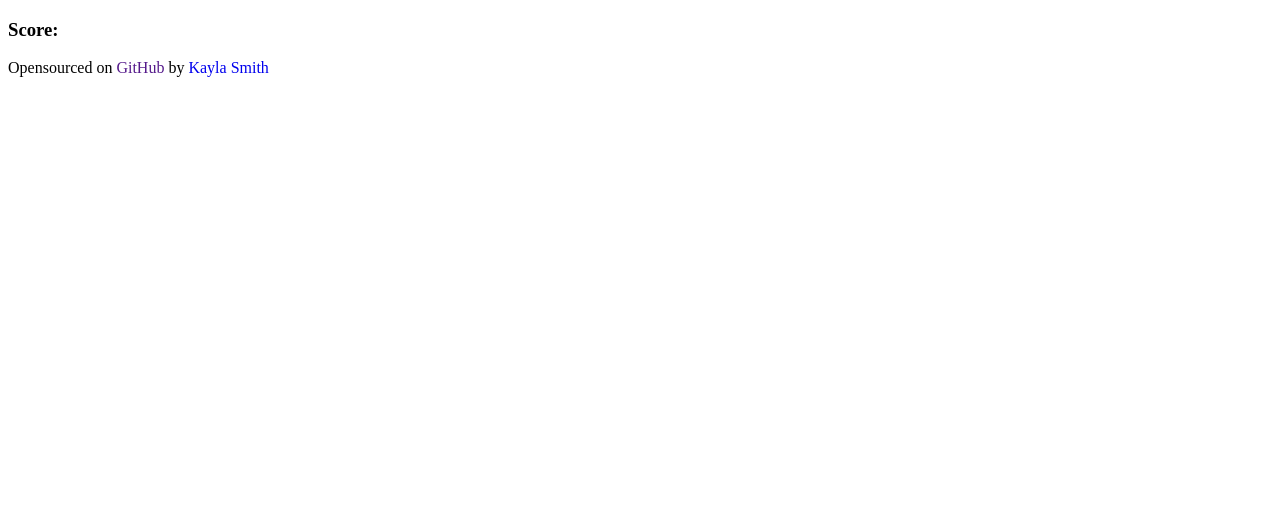
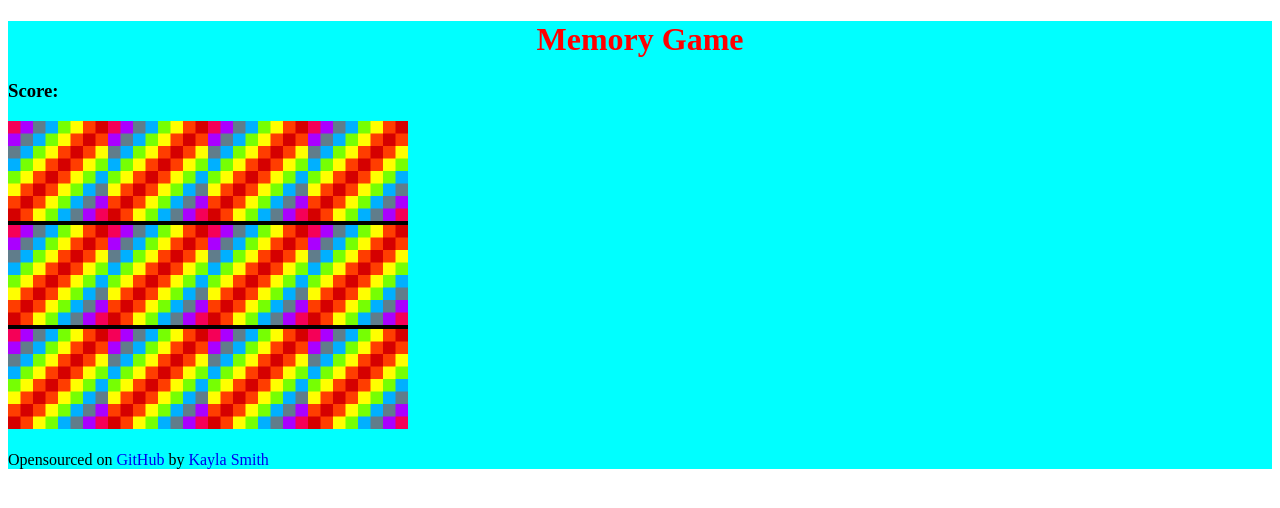
Before and after one commit to Kaylaesmith1/memory-game, a plain HTML site: page index.html in a window 1280 px wide. Drawn offline with Linux system fonts and the light colour scheme.

Commit message:
js and styling
Functions to create board; card array
Minimal styling

```diff
--- a/index.html
+++ b/index.html
@@ -9,11 +9,12 @@
   </head>
   <body>
     <div class="container">
+      <h1>Memory Game</h1>
     <h3>Score: <span id="result"></span></h3>
-    <div id="grid"></div>
+    <div class="grid"></div>
     <script src="memory.js"></script>
   </body>
-  <footer class="footer">Opensourced on <a href="" target="_blank" rel="noreferrer" class="github">GitHub</a> by <a href="https://www.linkedin.com/in/kayla-smith-ab1595101/?locale=en_US" target="_blank" rel="noreferrer" class="linkedin">Kayla Smith</a></footer>
+  <footer class="footer">Opensourced on <a href="https://github.com/Kaylaesmith1/memory-game" target="_blank" rel="noreferrer" class="github">GitHub</a> by <a href="https://www.linkedin.com/in/kayla-smith-ab1595101/?locale=en_US" target="_blank" rel="noreferrer" class="linkedin">Kayla Smith</a></footer>
   </div>
   </body>
 </html>
--- a/memory.css
+++ b/memory.css
@@ -1,8 +1,21 @@
+.container {
+  background-color: aqua;
+}
+
+h1 {
+  color: red;
+  text-align: center;
+}
+
+/* width and height = 4 blocks across and 3 blocks tall (each png is 100x100)*/
+.grid {
+  width: 400px;
+  height: 300px;
+  margin-bottom: 30px;
+  background-color: black;
+}
+
 .github,
 .linkedin {
   text-decoration: none;
 }
-
-h1 {
-  color: red;
-}
--- a/memory.js
+++ b/memory.js
@@ -50,4 +50,19 @@ const cardArray = [
 
 ]
 
-console.log(cardArray)
+cardArray.sort(() => 0.5 - Math.random())
+
+const grid = document.querySelector('.grid')
+
+
+function createBoard() {
+
+  for (let i = 0; i < cardArray.length; i++) {
+
+    const card = document.createElement('img')
+    card.setAttribute('src', 'images/blank.png')
+    card.setAttribute('data-id', i)
+    grid.append(card)
+  }
+}
+createBoard()
```
